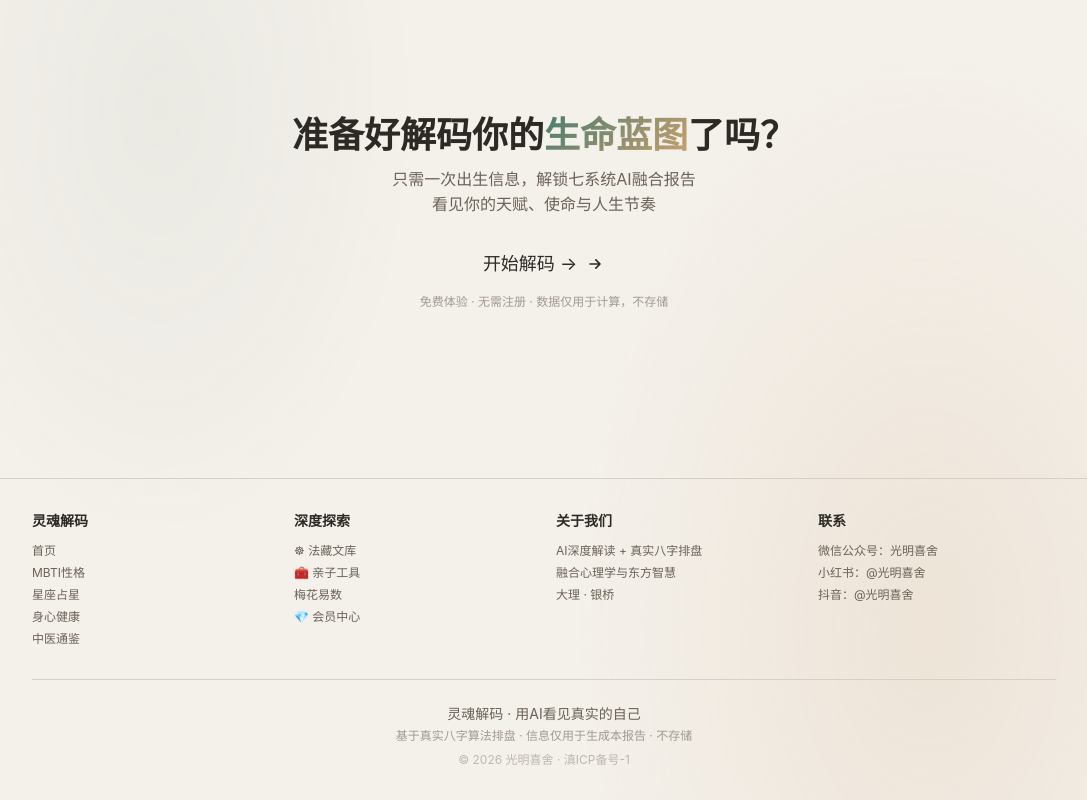
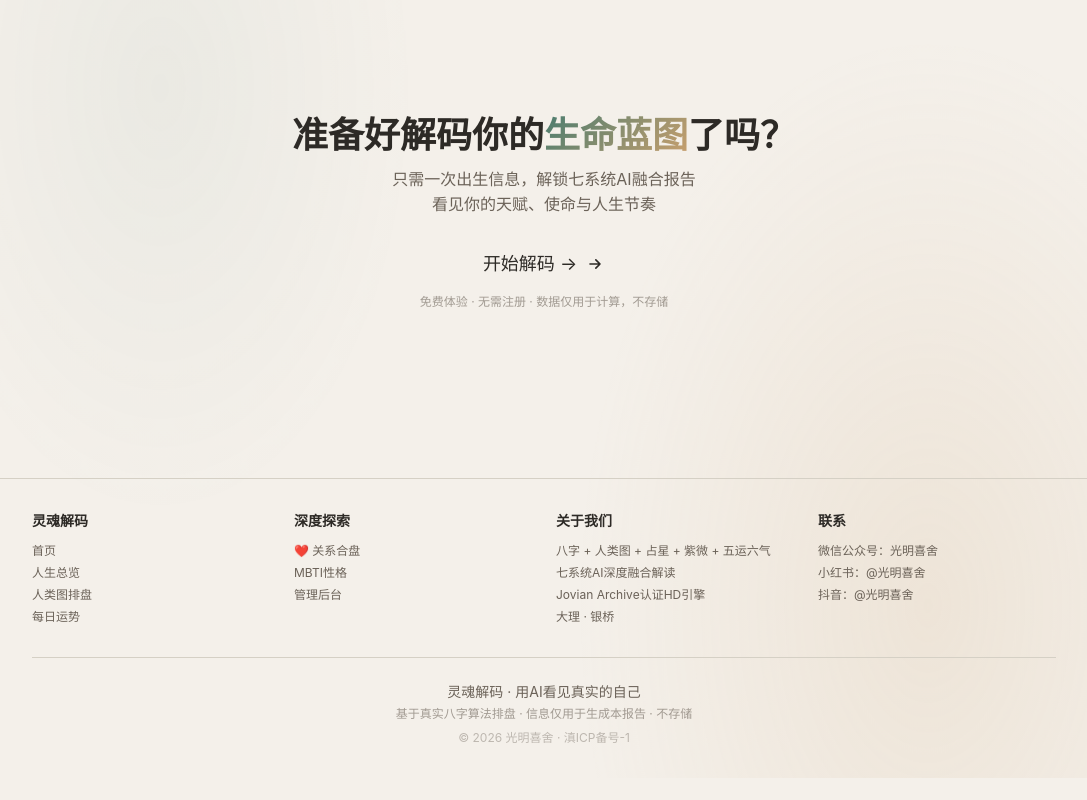
Before and after one commit to wlkerwong-boop/soul-decode, a Next.js app: page / in a window 1280 px wide. Shown: the part 2671-3471 px from the top of the page, without its empty margins (96-1183 px from the left). After the commit the page ends 3449 px from the top, so only its background shows below. Built offline with nearby package versions, Linux system fonts and the light colour scheme.

Commit message:
fix(footer): 更新Footer链接+删除失效页面引用

```diff
--- a/src/components/Footer.tsx
+++ b/src/components/Footer.tsx
@@ -7,26 +7,25 @@ export default function Footer() {
             <h4 className="text-sm font-bold text-[var(--text-primary)] mb-3">灵魂解码</h4>
             <ul className="space-y-1.5 text-xs text-[var(--text-secondary)]">
               <li><a href="/" className="hover:text-[var(--text-accent)] transition-colors">首页</a></li>
-              <li><a href="/mbti" className="hover:text-[var(--text-accent)] transition-colors">MBTI性格</a></li>
-              <li><a href="/astrology" className="hover:text-[var(--text-accent)] transition-colors">星座占星</a></li>
-              <li><a href="/health" className="hover:text-[var(--text-accent)] transition-colors">身心健康</a></li>
-              <li><a href="/tcm" className="hover:text-[var(--text-accent)] transition-colors">中医通鉴</a></li>
+              <li><a href="/master-report" className="hover:text-[var(--text-accent)] transition-colors">人生总览</a></li>
+              <li><a href="/human-design" className="hover:text-[var(--text-accent)] transition-colors">人类图排盘</a></li>
+              <li><a href="/daily" className="hover:text-[var(--text-accent)] transition-colors">每日运势</a></li>
             </ul>
           </div>
           <div>
             <h4 className="text-sm font-bold text-[var(--text-primary)] mb-3">深度探索</h4>
             <ul className="space-y-1.5 text-xs text-[var(--text-secondary)]">
-              <li><a href="/dharma" className="hover:text-[var(--text-accent)] transition-colors">☸ 法藏文库</a></li>
-              <li><a href="/tools" className="hover:text-[var(--text-accent)] transition-colors">🧰 亲子工具</a></li>
-              <li><a href="/admin" className="hover:text-[var(--text-accent)] transition-colors">梅花易数</a></li>
-              <li><a href="/payment" className="hover:text-[var(--text-accent)] transition-colors">💎 会员中心</a></li>
+              <li><a href="/compatibility" className="hover:text-[var(--text-accent)] transition-colors">❤️ 关系合盘</a></li>
+              <li><a href="/mbti" className="hover:text-[var(--text-accent)] transition-colors">MBTI性格</a></li>
+              <li><a href="/admin" className="hover:text-[var(--text-accent)] transition-colors">管理后台</a></li>
             </ul>
           </div>
           <div>
             <h4 className="text-sm font-bold text-[var(--text-primary)] mb-3">关于我们</h4>
             <ul className="space-y-1.5 text-xs text-[var(--text-secondary)]">
-              <li>AI深度解读 + 真实八字排盘</li>
-              <li>融合心理学与东方智慧</li>
+              <li>八字 + 人类图 + 占星 + 紫微 + 五运六气</li>
+              <li>七系统AI深度融合解读</li>
+              <li>Jovian Archive认证HD引擎</li>
               <li>大理 · 银桥</li>
             </ul>
           </div>
```
